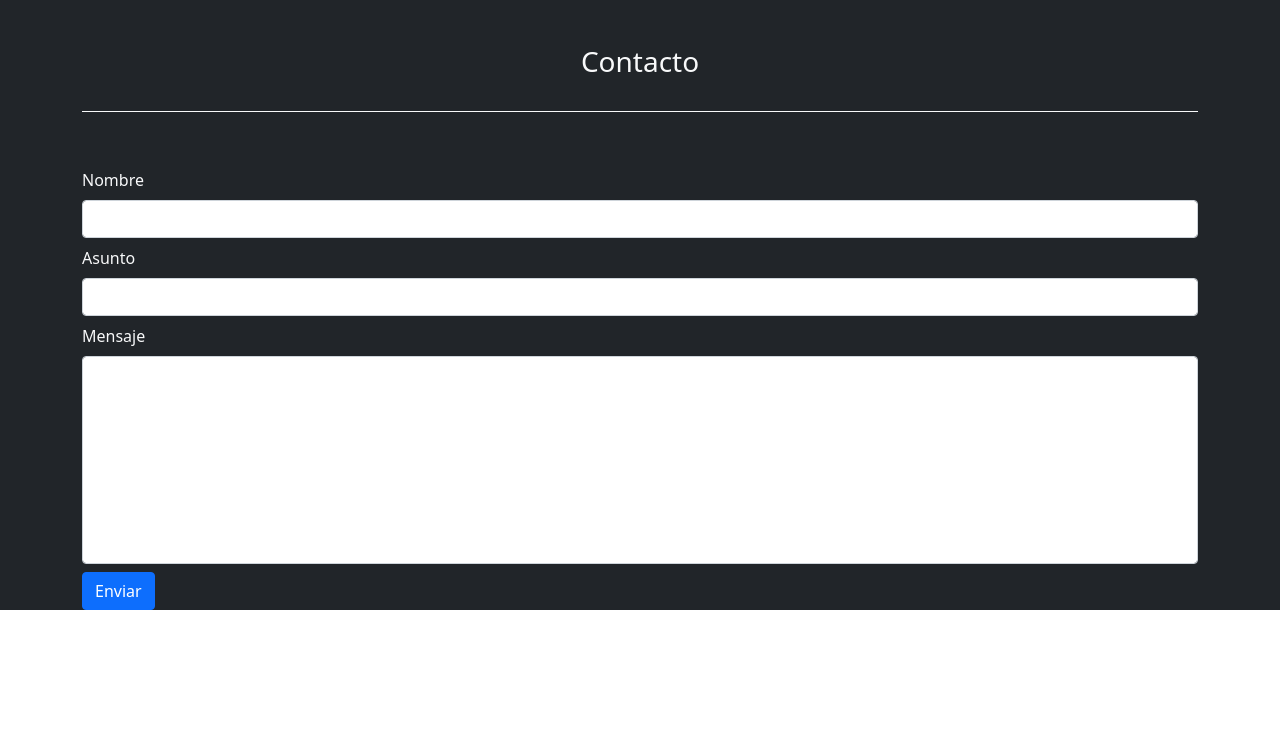
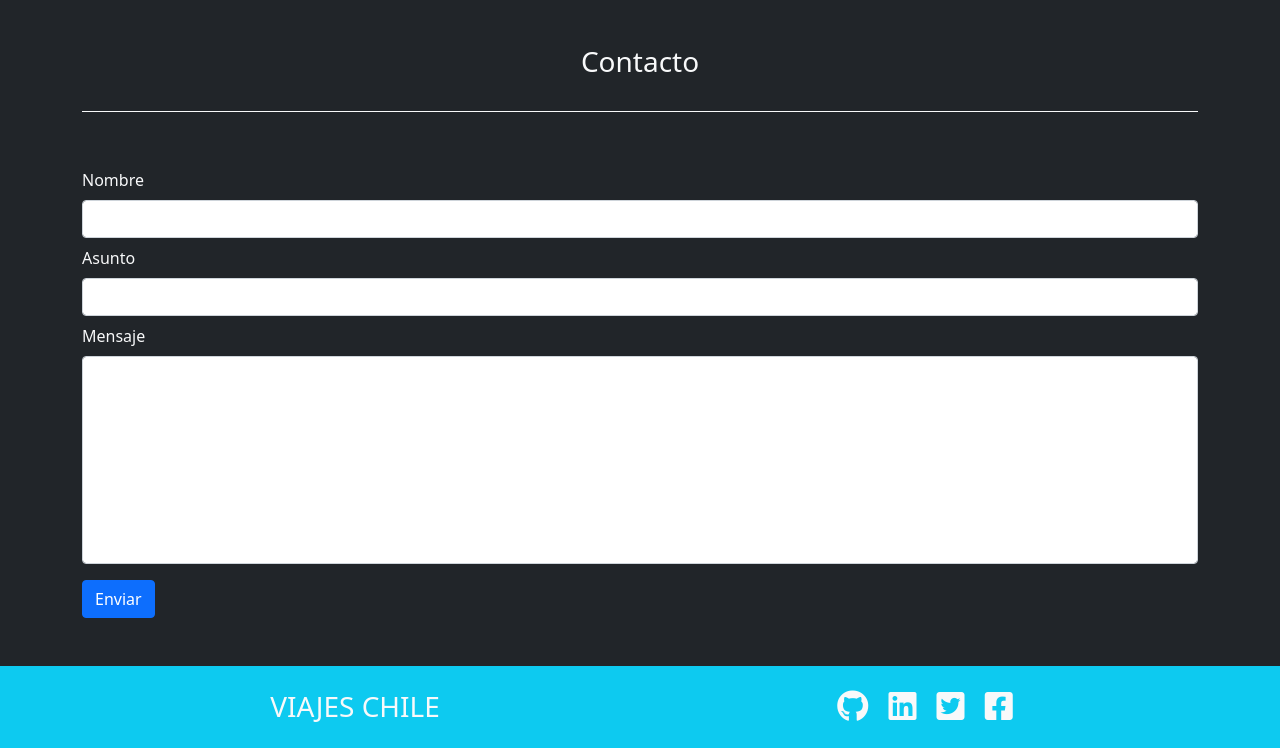
Before and after one commit to MarcoEspinozaa/PruebaViajesChile, a plain HTML site: page index.html in a window 1280 px wide. Shown: the part 1956-2704 px from the top of the page. Before the commit the page ends 2566 px from the top, so only its background shows below. Drawn offline with nearby package versions, Linux system fonts and the light colour scheme.

Commit message:
commit maqueta html terminada

```diff
--- a/assets/css/style.css
+++ b/assets/css/style.css
@@ -22,3 +22,7 @@
 .formMensaje {
     height: 13rem;
 }
+
+.viajesFooter {
+    background-color: #0dcaf0;
+}
--- a/index.html
+++ b/index.html
@@ -14,12 +14,12 @@
   </head>
 
   <body>
-      <!-- Navbar Carousel -->
-      <section>
+        <!-- Navbar -->
+        <header>
         <nav class="navbar navbar-expand-lg navbar-light fixed-top">
             <div class="container">
                 <a class="navbar-brand text-light" href="#">
-                            <img class="imgNav" src="assets/img/viajes.svg" alt="logo-suricata">
+                    <img class="imgNav" src="assets/img/viajes.svg" alt="logo-viajes">
                     Viajes Chile
                 </a>
                 <button class="navbar-toggler" type="button" data-bs-toggle="collapse" data-bs-target="#navbarNav" aria-controls="navbarNav" aria-expanded="false" aria-label="Toggle navigation">
@@ -43,7 +43,10 @@
                 </div>
             </div>
         </nav>
+        </header>
 
+        <!-- Carousel -->
+        <section>
         <div id="carouselExampleControls" class="carousel slide" data-ride="carousel">
             <div class="carousel-inner">
               <div class="carousel-item active">
@@ -74,6 +77,7 @@
         </div>
         </section>
 
+        <!-- Quienes Somos -->
         <section class="bg-dark">
         <div class="container text-light">
             <h3 class="py-4 text-center">¿Quienes somos?</h3>
@@ -179,11 +183,28 @@
                         <label for="formGroupExampleInput2" class="text-light my-2">Mensaje</label>
                         <input type="text" class="form-control formMensaje" id="formGroupExampleInput2" placeholder="">
                     </div>
-                    <button type="submit" class="btn btn-primary mt-2">Enviar</button>
+                    <button type="submit" class="btn btn-primary mt-3 mb-5">Enviar</button>
                   </form>
             </div>
         </div>
         </section>
+
+        <!-- Footer -->
+        <footer class="viajesFooter">
+        <div class="container">
+            <div class="row">
+                <div class="class col">
+                    <h3 class="text-light text-center my-4">VIAJES CHILE</h3>
+                </div>
+                <div class="class col text-light text-center my-4">
+                    <i class="fab fa-github fa-2x mx-2"></i>
+                    <i class="fab fa-linkedin fa-2x mx-2"></i>
+                    <i class="fab fa-twitter-square fa-2x mx-2"></i>
+                    <i class="fab fa-facebook-square fa-2x mx-2"></i>
+                </div>
+            </div>
+        </div>
+        </footer>
 
         <script src="https://code.jquery.com/jquery-3.6.0.js"
         integrity="sha256-H+K7U5CnXl1h5ywQfKtSj8PCmoN9aaq30gDh27Xc0jk=" crossorigin="anonymous"></script>
```
Lines whose indentation alone changed are shown as unchanged.
